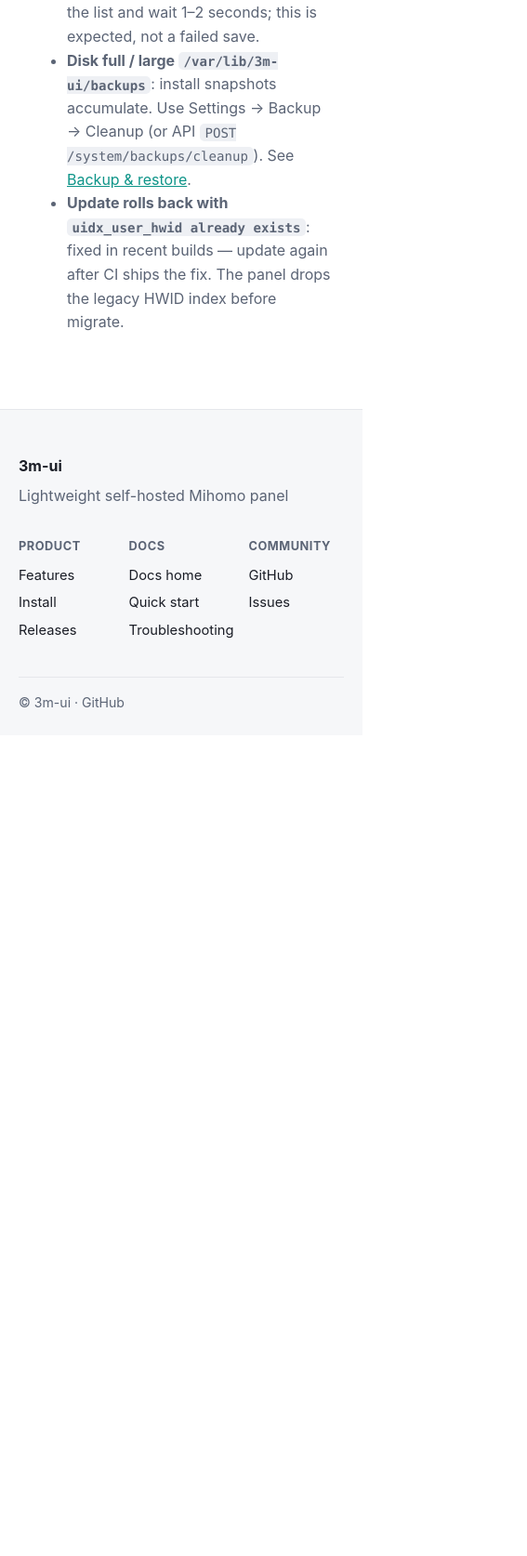
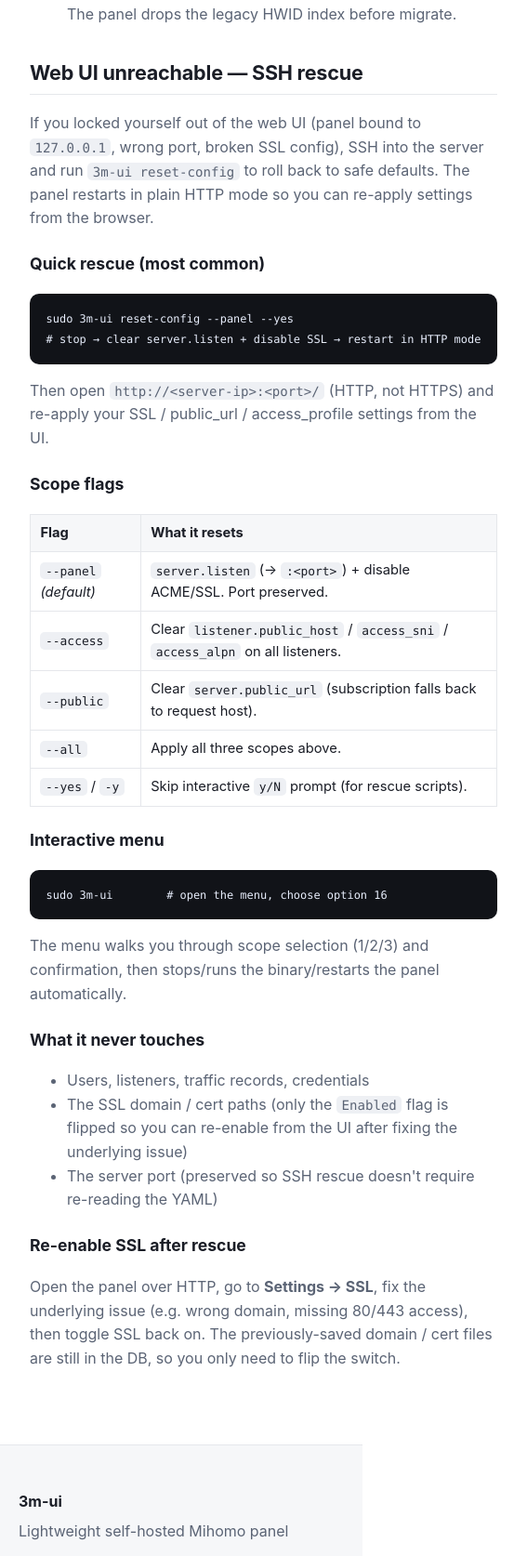
Before and after one commit to kazeyukiro/3m-ui-web, a plain HTML site: page docs/troubleshoot.html in a window 390 px wide. Shown: the part 953-2627 px from the top of the page at 93% size, 567 px wide, since content can reach past the window. Before the commit the page ends 1744 px from the top, so only its background shows below. Drawn offline with Linux system fonts and the light colour scheme.

Commit message:
docs: add SSH rescue (reset-config) section to troubleshooting page
When the web UI becomes unreachable due to panel misconfiguration
(wrong port, 127.0.0.1 bind, broken SSL), operators can SSH in and
run '3m-ui reset-config' to roll back to safe defaults.

Added a new 'Web UI unreachable — SSH rescue' section to the
troubleshooting page in both English and Chinese, covering:
  - Quick rescue command: sudo 3m-ui reset-config --panel --yes
  - Scope flags table (--panel / --access / --public / --all / --yes)
  - Interactive menu path (option 16)
  - What reset-config never touches (users, listeners, credentials, port)
  - How to re-enable SSL after rescue

This documents the CLI feature added in commits 8639b01 (Go binary)
and 3b02178 / d222bde (3m-ui.sh + interactive menu).

```diff
--- a/docs/troubleshoot.html
+++ b/docs/troubleshoot.html
@@ -70,6 +70,36 @@
 <li><strong>Disk full / large <code>/var/lib/3m-ui/backups</code></strong>: install snapshots accumulate. Use Settings → Backup → Cleanup (or API <code>POST /system/backups/cleanup</code>). See <a href="backup-restore.html">Backup &amp; restore</a>.</li>
 <li><strong>Update rolls back with <code>uidx_user_hwid already exists</code></strong>: fixed in recent builds — update again after CI ships the fix. The panel drops the legacy HWID index before migrate.</li>
 </ul>
+<h2>Web UI unreachable — SSH rescue</h2>
+<p>If you locked yourself out of the web UI (panel bound to <code>127.0.0.1</code>, wrong port, broken SSL config), SSH into the server and run <code>3m-ui reset-config</code> to roll back to safe defaults. The panel restarts in plain HTTP mode so you can re-apply settings from the browser.</p>
+<h3>Quick rescue (most common)</h3>
+<pre><code class="language-bash">sudo 3m-ui reset-config --panel --yes
+# stop → clear server.listen + disable SSL → restart in HTTP mode
+</code></pre>
+<p>Then open <code>http://&lt;server-ip&gt;:&lt;port&gt;/</code> (HTTP, not HTTPS) and re-apply your SSL / public_url / access_profile settings from the UI.</p>
+<h3>Scope flags</h3>
+<table>
+<thead><tr><th>Flag</th><th>What it resets</th></tr></thead>
+<tbody>
+<tr><td><code>--panel</code> <em>(default)</em></td><td><code>server.listen</code> (→ <code>:&lt;port&gt;</code>) + disable ACME/SSL. Port preserved.</td></tr>
+<tr><td><code>--access</code></td><td>Clear <code>listener.public_host</code> / <code>access_sni</code> / <code>access_alpn</code> on all listeners.</td></tr>
+<tr><td><code>--public</code></td><td>Clear <code>server.public_url</code> (subscription falls back to request host).</td></tr>
+<tr><td><code>--all</code></td><td>Apply all three scopes above.</td></tr>
+<tr><td><code>--yes</code> / <code>-y</code></td><td>Skip interactive <code>y/N</code> prompt (for rescue scripts).</td></tr>
+</tbody>
+</table>
+<h3>Interactive menu</h3>
+<pre><code class="language-bash">sudo 3m-ui        # open the menu, choose option 16
+</code></pre>
+<p>The menu walks you through scope selection (1/2/3) and confirmation, then stops/runs the binary/restarts the panel automatically.</p>
+<h3>What it never touches</h3>
+<ul>
+<li>Users, listeners, traffic records, credentials</li>
+<li>The SSL domain / cert paths (only the <code>Enabled</code> flag is flipped so you can re-enable from the UI after fixing the underlying issue)</li>
+<li>The server port (preserved so SSH rescue doesn't require re-reading the YAML)</li>
+</ul>
+<h3>Re-enable SSL after rescue</h3>
+<p>Open the panel over HTTP, go to <strong>Settings → SSL</strong>, fix the underlying issue (e.g. wrong domain, missing 80/443 access), then toggle SSL back on. The previously-saved domain / cert files are still in the DB, so you only need to flip the switch.</p>
 </div>
       <div data-doc-lang="zh-CN" hidden><h2>面板无法启动</h2>
 <h3>端口被占用</h3>
@@ -150,7 +180,38 @@
 <p>节点与用户变更会<strong>先写面板数据库并立即返回</strong>，Mihomo 配置在后台短延迟后应用。浏览器若在重载期间断连，可能看到「无法连接面板 API」类提示，但刷新列表后节点已存在或已删除。属预期行为：等 1～2 秒再测连通性即可。</p>
 
 <h3>远程健康检查超时</h3>
-<p>多个远程服务器会<strong>并行</strong>健康检查。如果某个服务器网络不稳定，可能需要增加超时时间或检查网络连接。</p></div>
+<p>多个远程服务器会<strong>并行</strong>健康检查。如果某个服务器网络不稳定，可能需要增加超时时间或检查网络连接。</p>
+
+<h2>Web 面板无法访问 — SSH 救援</h2>
+<p>如果面板配置错误（绑了 <code>127.0.0.1</code>、端口错、SSL 配置错）导致 Web 完全打不开，SSH 进服务器运行 <code>3m-ui reset-config</code> 即可回滚到安全默认值。面板会以纯 HTTP 模式重启，方便你在浏览器里重新配置。</p>
+<h3>快速救援（最常用）</h3>
+<pre><code class="language-bash">sudo 3m-ui reset-config --panel --yes
+# 停止 → 清空 server.listen + 关闭 SSL → 以 HTTP 模式重启
+</code></pre>
+<p>然后用 <code>http://&lt;server-ip&gt;:&lt;port&gt;/</code>（HTTP，不是 HTTPS）打开面板，重新应用 SSL / public_url / access_profile 设置。</p>
+<h3>作用域参数</h3>
+<table>
+<thead><tr><th>参数</th><th>重置什么</th></tr></thead>
+<tbody>
+<tr><td><code>--panel</code> <em>（默认）</em></td><td><code>server.listen</code>（→ <code>:&lt;port&gt;</code>）+ 关闭 ACME/SSL。端口保留。</td></tr>
+<tr><td><code>--access</code></td><td>清空所有节点的 <code>listener.public_host</code> / <code>access_sni</code> / <code>access_alpn</code>。</td></tr>
+<tr><td><code>--public</code></td><td>清空 <code>server.public_url</code>（订阅链接回退到请求 Host）。</td></tr>
+<tr><td><code>--all</code></td><td>同时应用上述三个作用域。</td></tr>
+<tr><td><code>--yes</code> / <code>-y</code></td><td>跳过交互式 <code>y/N</code> 确认（适合脚本）。</td></tr>
+</tbody>
+</table>
+<h3>交互式菜单</h3>
+<pre><code class="language-bash">sudo 3m-ui        # 打开菜单，选择 16
+</code></pre>
+<p>菜单会引导你选作用域（1/2/3）并确认，然后自动停止 → 调 binary → 重启面板。</p>
+<h3>绝对不会动的东西</h3>
+<ul>
+<li>用户 / 节点 / 流量记录 / 凭证</li>
+<li>SSL 的域名 / 证书路径（只翻 <code>Enabled</code> 开关，方便你在 UI 修完底层问题后一键重新启用）</li>
+<li>面板端口（保留，SSH 救援不需要重读 YAML 找端口）</li>
+</ul>
+<h3>救援后如何重新启用 SSL</h3>
+<p>用 HTTP 打开面板 → <strong>系统设置 → SSL</strong>，修好底层问题（比如域名填错、80/443 端口没放行），然后重新打开 SSL 开关。域名 / 证书文件都还在数据库里，只需要扳一下开关。</p></div>
     </div>
   </main>
 </div>
```
